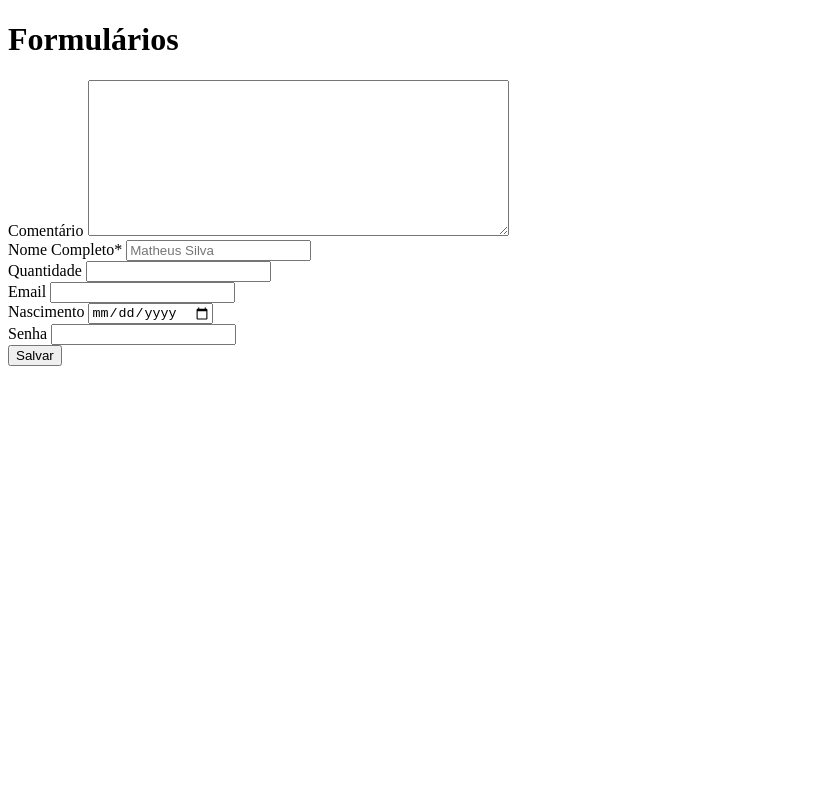
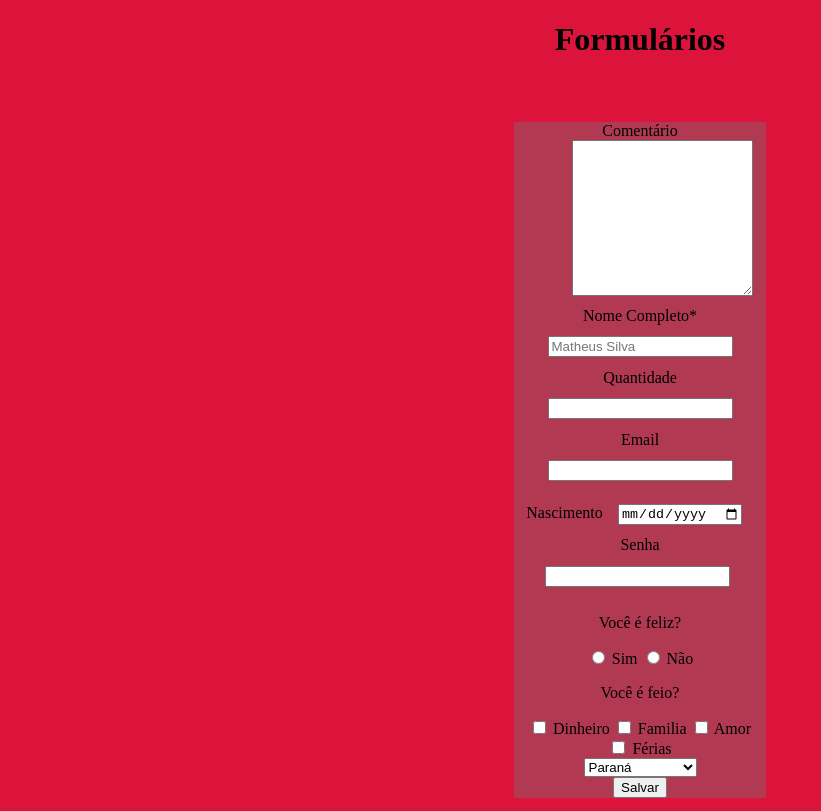
Before and after one commit to Matheusl-Silva/Web-Introdu-o-Facul, a plain HTML site: page Aula05-_12_09/index.html in a window 1280 px wide. Shown: the whole page, without its empty margins (0-821 px from the left). Drawn offline with Linux system fonts and the light colour scheme.

Commit message:
add: Segunda Parte da Aula
Terminando as coisas do form e também estilizando na marretada

```diff
--- a/Aula05-_12_09/index.html
+++ b/Aula05-_12_09/index.html
@@ -11,10 +11,11 @@
         <h1>Formulários</h1>
     </div>
     <div>
-        <form action="#">
+        <form action="#" method="get">
+            <div id="div">
             <div>
                 <label for="comment">Comentário</label>
-                <textarea cols="50" rows="10" name="comentario" id="comment"></textarea>
+                <textarea cols="20" rows="10" name="comentario" id="comment"></textarea>
             </div>
             <div>
                 <label for="n">Nome Completo*</label>
@@ -36,8 +37,35 @@
                 <label for="sn">Senha</label>
                 <input type="password" name="senha" id="sn">
             </div>
+            <div>
+                <p>Você é feliz?</p>
+                <input type="radio" name="sim" id="y">
+                <label for="y">Sim</label>
+                <input type="radio" name="nao" id="not">
+                <label for="not">Não</label>
+            </div>
+            <div>
+                <p>Você é feio?</p>
+                <input type="checkbox" name="din" value="dinheiro" id="money">
+                <label for="money">Dinheiro</label>
+                <input type="checkbox" name="family" id="fam" value="familia">
+                <label for="fam">Familia</label>
+                <input type="checkbox" name="love" id="amor" value="amar">
+                <label for="amor">Amor</label>
+                <input type="checkbox" name="Ferias" id="vacation" value="fer">
+                <label for="vacation">Férias</label>
+            </div>
+            <div>
+                <select name="estado" id="uf" required>
+                    <option value="AP">Amapá</option>
+                    <option value="PR" selected>Paraná</option>
+                    <option value="DF">Distrito Federal</option>
+                    <option value="SC">Santa Catarina</option>
+                </select>
+            </div>
             <input type="submit" value="Salvar">
         </form>
+    </div>
     </div>
 
 </body>
--- a/Aula05-_12_09/style/style.css
+++ b/Aula05-_12_09/style/style.css
@@ -0,0 +1,42 @@
+body{
+    background-color: crimson;
+}
+
+h1{
+    text-align: center;
+}
+
+form{
+    margin-left: 40%;
+    margin-right: 40%;
+    background-color: rgb(177, 58, 82);
+    margin-top: 5%;
+    display: block;
+}
+
+#comment{
+    display: grid;
+    margin-left: 20%;
+    margin-bottom: 5%;
+}
+
+#div{
+    margin: 5%;
+    text-align: center;
+}
+
+#n{
+    margin: 5%;
+}
+
+#qtd{
+    margin: 5%;
+}
+
+#mail, #nasc,#sn{
+    margin: 5%;
+}
+
+#sn{
+    margin-left: 3%;
+}
```
